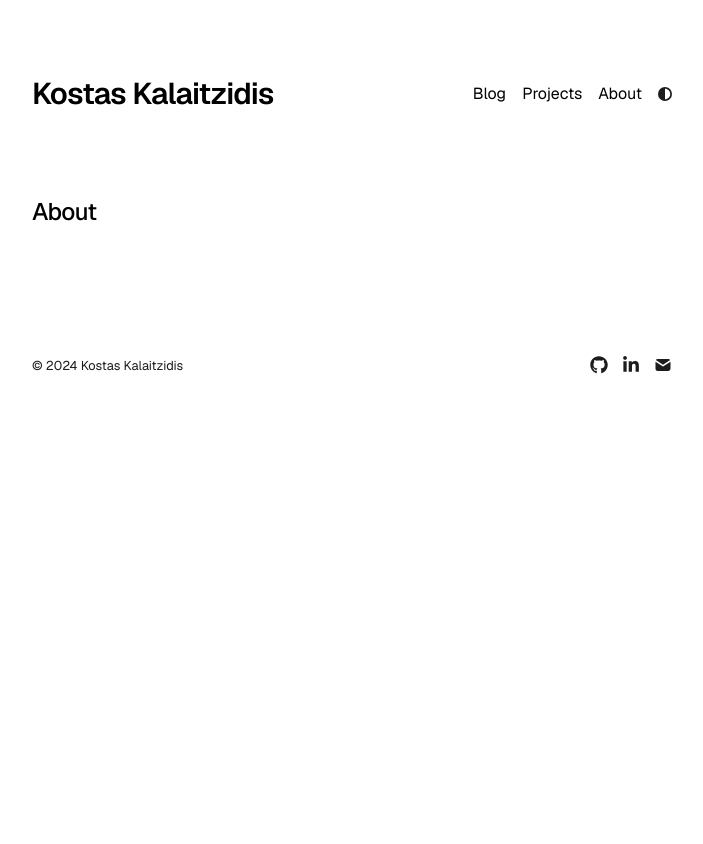
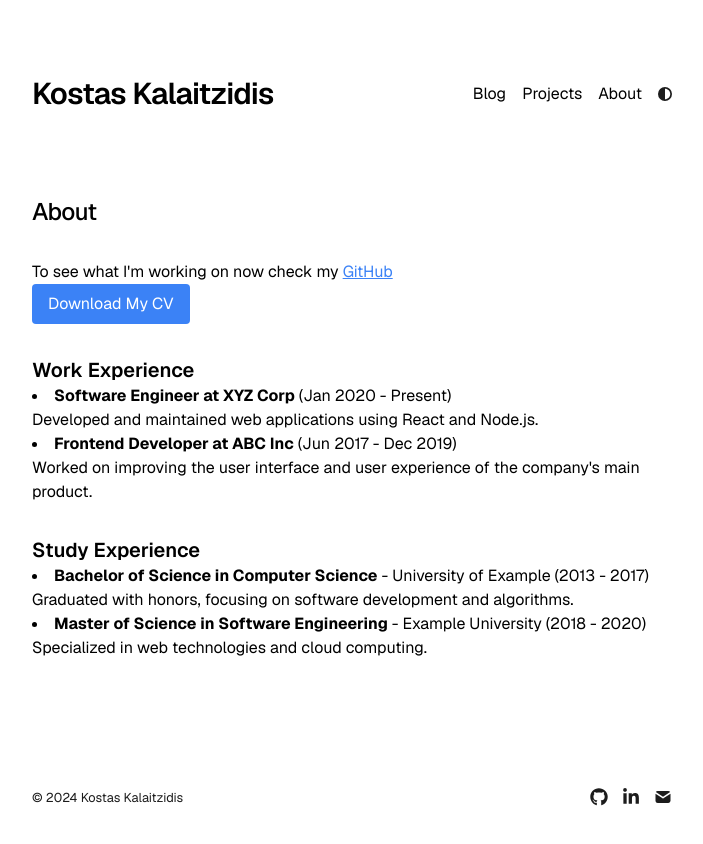
Before and after one commit to konkalaitzidis/kostaskal.com, a Next.js app: page /about in a window 1280 px wide. Shown: the top 844 px of the page, without its empty margins (288-991 px from the left). Before the commit the page ends 800 px from the top, so only its background shows below. Built offline with nearby package versions, Linux system fonts and the light colour scheme.

Commit message:
Add content to About and Contact page

```diff
--- a/app/about/page.tsx
+++ b/app/about/page.tsx
@@ -11,6 +11,45 @@ export default function About() {
   return (
     <section>
       <h1 className="mb-8 text-2xl font-medium tracking-tight">About</h1>
+      <p>To see what I'm working on now check my <a href="https://github.com/konkalaitzidis" className="text-blue-500 underline">GitHub</a></p>
+
+      <div className="mb-8">
+        <a
+          href="/content/konstantinos_kalaitzidis_cv.pdf"
+          download
+          className="inline-block px-4 py-2 text-white bg-blue-500 rounded hover:bg-blue-600"
+        >
+          Download My CV
+        </a>
+      </div>
+
+      <div className="mb-8">
+        <h2 className="text-xl font-semibold">Work Experience</h2>
+        <ul className="list-disc list-inside">
+          <li>
+        <strong>Software Engineer at XYZ Corp</strong> (Jan 2020 - Present)
+        <p>Developed and maintained web applications using React and Node.js.</p>
+          </li>
+          <li>
+        <strong>Frontend Developer at ABC Inc</strong> (Jun 2017 - Dec 2019)
+        <p>Worked on improving the user interface and user experience of the company's main product.</p>
+          </li>
+        </ul>
+      </div>
+
+      <div className="mb-8">
+        <h2 className="text-xl font-semibold">Study Experience</h2>
+        <ul className="list-disc list-inside">
+          <li>
+        <strong>Bachelor of Science in Computer Science</strong> - University of Example (2013 - 2017)
+        <p>Graduated with honors, focusing on software development and algorithms.</p>
+          </li>
+          <li>
+        <strong>Master of Science in Software Engineering</strong> - Example University (2018 - 2020)
+        <p>Specialized in web technologies and cloud computing.</p>
+          </li>
+        </ul>
+      </div>
       {/* <ImageGrid
         columns={3}
         images={[
--- /dev/null
+++ b/app/contact/page.tsx
@@ -0,0 +1,21 @@
+import React from "react";
+import type { Metadata } from "next";
+
+export const metadata: Metadata = {
+  title: "Contact",
+  description: "Contact me",
+};
+
+export default function Contact() {
+  return (
+    <section>
+      <h1 className="mb-8 text-2xl font-medium tracking-tight">Contact</h1>
+      <div className="prose prose-neutral dark:prose-invert">
+        <p>
+          You can reach me via email at {" "} kon.kalaitzidis @ gmail.com {" "} or on {" "}
+          <a href="https://www.linkedin.com/in/konstantinoskalaitzidis" target="_blank" rel="noopener noreferrer">LinkedIn</a>
+        </p>
+      </div>
+    </section>
+  );
+}
--- a/app/page.tsx
+++ b/app/page.tsx
@@ -39,21 +39,18 @@ export default function Page() {
         </p>
         <p>
           Want to tell me something? {" "}
+            <a href="/contact">
+            Contact
+            </a>
+        </p>
+        {/* <p>
+          What I'm working on now: {" "}
           <a
             target="_blank"
-            href="contact page link">
-            Contact
-          </a>
-        </p>
-        <p>
-          What I'm working on now: {" "}
-          {/* past or current research */}
-          <a
-            target="_blank"
-            href="https://vercel.com/new/clone?repository-url=https%3A%2F%2Fgithub.com%2F1msirius%2FNextfolio">
+            href="">
             Now page
           </a>
-        </p>
+        </p> */}
       </div>
     </section>
   );
```
Also changed, not shown: 1 other file (tests, documents, lock files or other folders).
